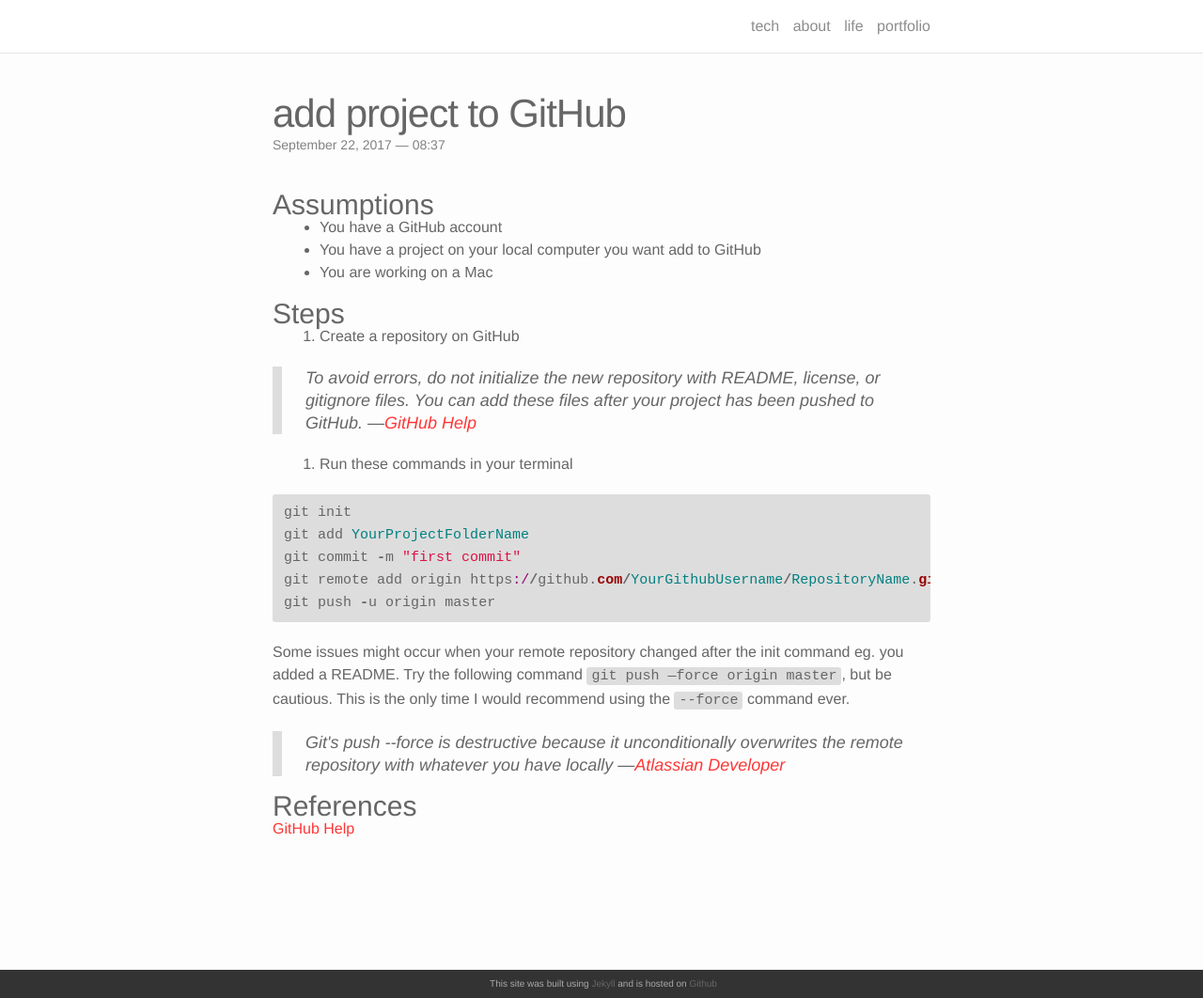
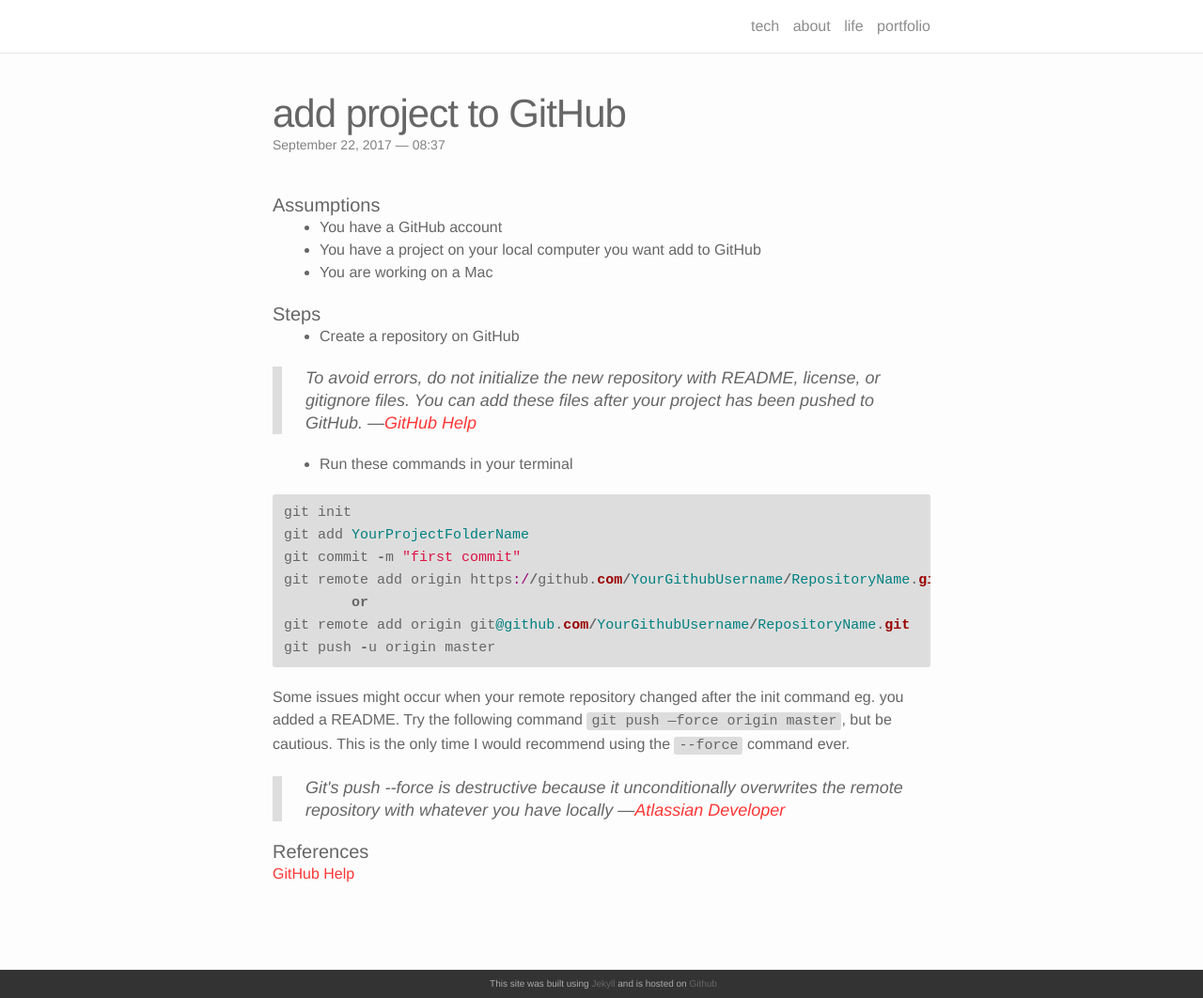
Before and after one commit to annelledejager/blog, a Jekyll site: the page built from _posts/2017-10-04-git.markdown, in a window 1280 px wide and 1062 px high. Shown: the whole window at 94% size. Built offline with Jekyll 4.4.1, drawn with Linux system fonts in a browser that asks for light colours; nearby versions of some CDN libraries; comment, search, counter and statistics services are not loaded; some of the changed lines change nothing that is shown.

Commit message:
Add spacing

```diff
--- a/_posts/2017-10-04-git.markdown
+++ b/_posts/2017-10-04-git.markdown
@@ -6,21 +6,22 @@
 comments: true
 ---
 
-### Assumptions
+#### Assumptions
 
 - You have a GitHub account
 - You have a project on your local computer you want add to GitHub
 - You are working on a Mac
 
-### Steps
-1. Create a repository on GitHub
+#### Steps
+
+- Create a repository on GitHub
 
 <blockquote>
 To avoid errors, do not initialize the new repository with README, license, or gitignore files. You can add these files after your project has been pushed to GitHub.
 	—<a href="https://help.github.com/articles/adding-an-existing-project-to-github-using-the-command-line/">GitHub Help</a>
 </blockquote>
 
-2. Run these commands in your terminal
+- Run these commands in your terminal
 
 {% highlight ruby %}
 
@@ -28,6 +29,8 @@
 git add YourProjectFolderName
 git commit -m "first commit"
 git remote add origin https://github.com/YourGithubUsername/RepositoryName.git
+	or
+git remote add origin git@github.com/YourGithubUsername/RepositoryName.git
 git push -u origin master
 
 {% endhighlight %}
@@ -39,6 +42,6 @@
 	—<a href="https://developer.atlassian.com/blog/2015/04/force-with-lease/">Atlassian Developer</a>
 </blockquote>
 
-### References
+#### References
 
 <a href="https://help.github.com/articles/adding-an-existing-project-to-github-using-the-command-line/">GitHub Help</a>
```
